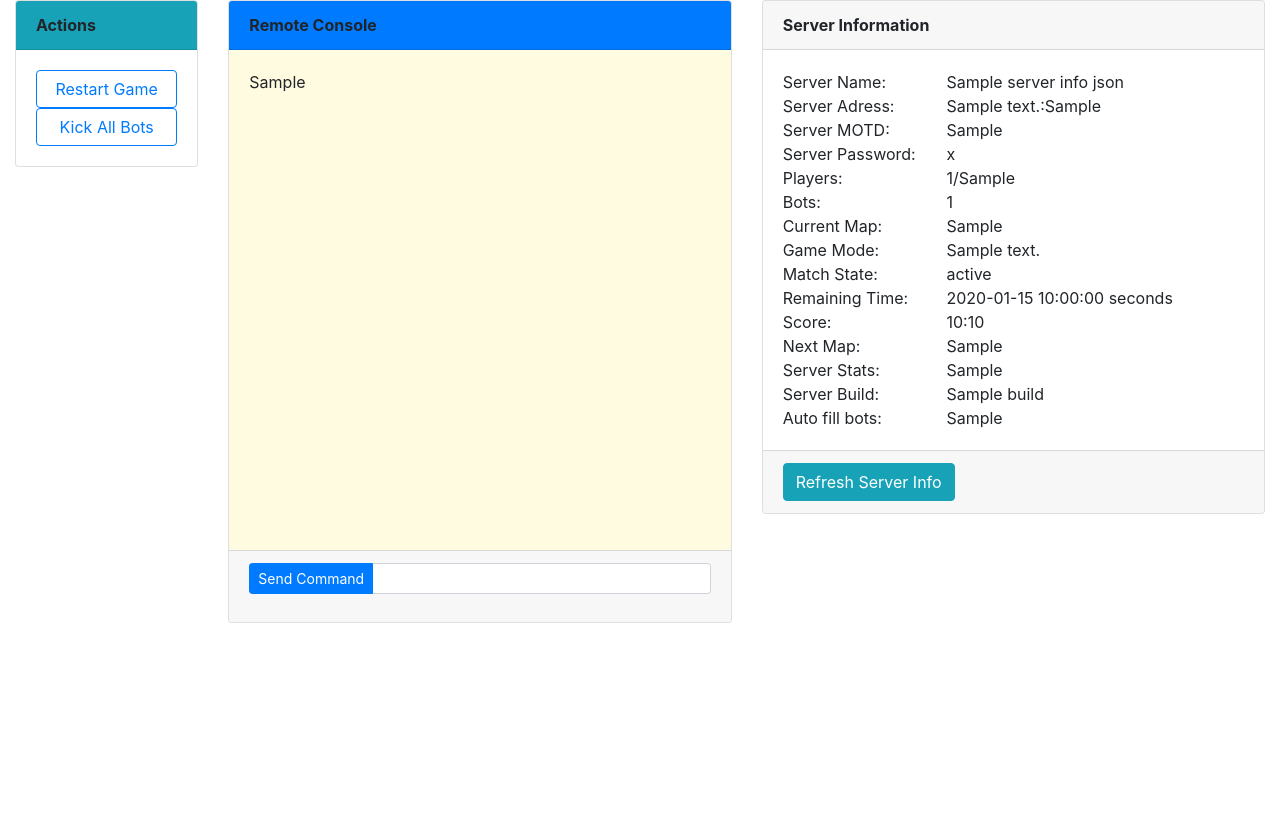
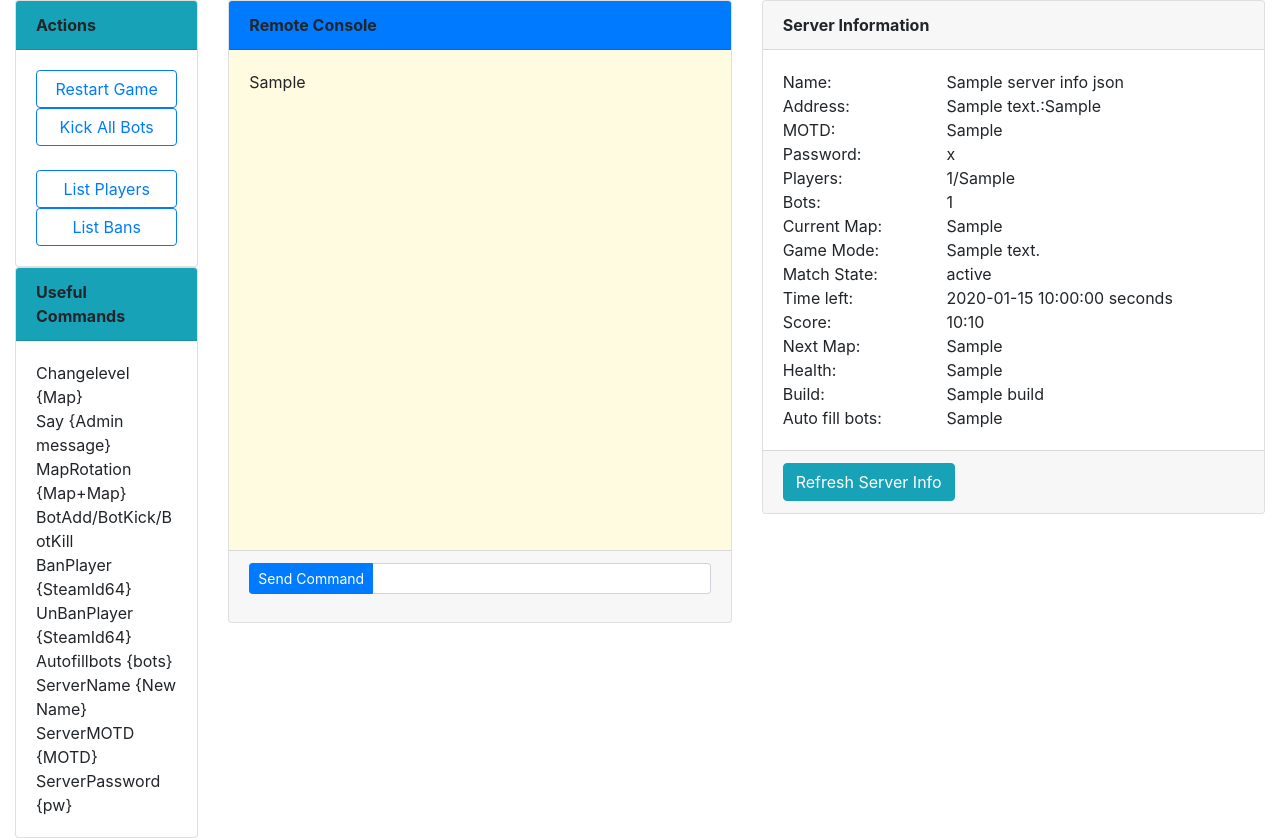
Before and after one commit to FrostyElk/Wasa, a Flask app: template app/templates/rcon.html in a window 1280 px wide. Shown: the part 66-904 px from the top of the page. Before the commit the page ends 689 px from the top, so only its background shows below. Run offline with Flask 2, Linux system fonts and the light colour scheme; the template is opened without the code that fills it: values that come from a table or form of the project are taken from there, most other values are stand-ins (such as "Sample title", 1, 10 or a date in 2020); some libraries are stand-ins or nearby versions.

Commit message:
Added more action commands. Help card.

```diff
--- a/app/forms.py
+++ b/app/forms.py
@@ -28,3 +28,5 @@ class RefreshServerInfo(FlaskForm):
 class MatchActionButtons(FlaskForm):
     submit_restart_match = SubmitField(u'Restart Game')
     submit_kick_all_bots = SubmitField(u'Kick All Bots')
+    submit_list_players = SubmitField(u'List Players')
+    submit_list_bans = SubmitField(u'List Bans')
--- a/app/templates/rcon.html
+++ b/app/templates/rcon.html
@@ -16,6 +16,10 @@
 
         <div class="row">
             <div class="col-sm-2">
+
+                <div class="row">
+                    <div class="col-sm-12">
+
                         <div class="card">
                             <div class="card-header bg-info"><b>Actions</b></div>
                             <div class="card-body">
@@ -31,9 +35,44 @@
                                             {{ match_action_form.submit_kick_all_bots(class="btn btn-outline-primary btn-block") }}
                                         </div>
                                     </div>
+                                    <br>
+                                    <div class="row">
+                                        <div class="col-sm-12">
+                                            {{ match_action_form.submit_list_players(class="btn btn-outline-primary btn-block") }}
+                                        </div>
+                                    </div>
+                                    <div class="row">
+                                        <div class="col-sm-12">
+                                            {{ match_action_form.submit_list_bans(class="btn btn-outline-primary btn-block") }}
+                                        </div>
+                                    </div>
                                 </form>
                             </div>
                         </div>
+                    </div>
+                </div>
+
+
+                <div class="row">
+                    <div class="col-sm-12">
+                        <div class="card">
+                            <div class="card-header bg-info"><b>Useful Commands</b></div>
+                            <div class="card-body">
+                                Changelevel {Map}<br>
+                                Say {Admin message}<br>
+                                MapRotation {Map+Map}<br>
+                                BotAdd/BotKick/BotKill<br>
+                                BanPlayer {SteamId64}<br>
+                                UnBanPlayer {SteamId64}<br>
+                                Autofillbots {bots}<br>
+                                ServerName {New Name}<br>
+                                ServerMOTD {MOTD}<br>
+                                ServerPassword {pw}<br>
+                            </div>
+                        </div>
+                    </div>
+                </div>
+
             </div>
 
             <div class="col-sm-5">
@@ -76,22 +115,22 @@
                             <div class="card-body">
                                 {% with server_info = session_data['server_info_json'] %}
                                     <div class="row">
-                                        <div class="col-sm-4">Server Name:</div>
+                                        <div class="col-sm-4">Name:</div>
                                         <div class="col-sm-8">{{ server_info['server_name'] }}</div>
                                     </div>
 
                                     <div class="row">
-                                        <div class="col-sm-4">Server Adress:</div>
+                                        <div class="col-sm-4">Address:</div>
                                         <div class="col-sm-8">{{ session_data['rcon_session'].ip_address }}:{{ session_data['rcon_session'].rcon_port }}</div>
                                     </div>
 
                                     <div class="row">
-                                        <div class="col-sm-4">Server MOTD:</div>
+                                        <div class="col-sm-4">MOTD:</div>
                                         <div class="col-sm-8">{{ server_info['server_motd'] }}</div>
                                     </div>
 
                                     <div class="row">
-                                        <div class="col-sm-4">Server Password:</div>
+                                        <div class="col-sm-4">Password:</div>
                                         <div class="col-sm-8">{{ server_info['server_password'] }}</div>
                                     </div>
 
@@ -121,7 +160,7 @@
                                     </div>
 
                                     <div class="row">
-                                        <div class="col-sm-4">Remaining Time:</div>
+                                        <div class="col-sm-4">Time left:</div>
                                         <div class="col-sm-8">{{ server_info['time_remaining'] }} seconds</div>
                                     </div>
 
@@ -136,12 +175,12 @@
                                     </div>
 
                                     <div class="row">
-                                        <div class="col-sm-4">Server Stats:</div>
+                                        <div class="col-sm-4">Health:</div>
                                         <div class="col-sm-8">{{ server_info['server_stats'] }}</div>
                                     </div>
 
                                     <div class="row">
-                                        <div class="col-sm-4">Server Build:</div>
+                                        <div class="col-sm-4">Build:</div>
                                         <div class="col-sm-8">{{ server_info['build'] }}</div>
                                     </div>
 
```
Also changed, not shown: app/frontend.py (+16 -0 lines), app/static/css/wasa.css (deleted, +0 -58 lines). Lines whose indentation alone changed are shown as unchanged.
